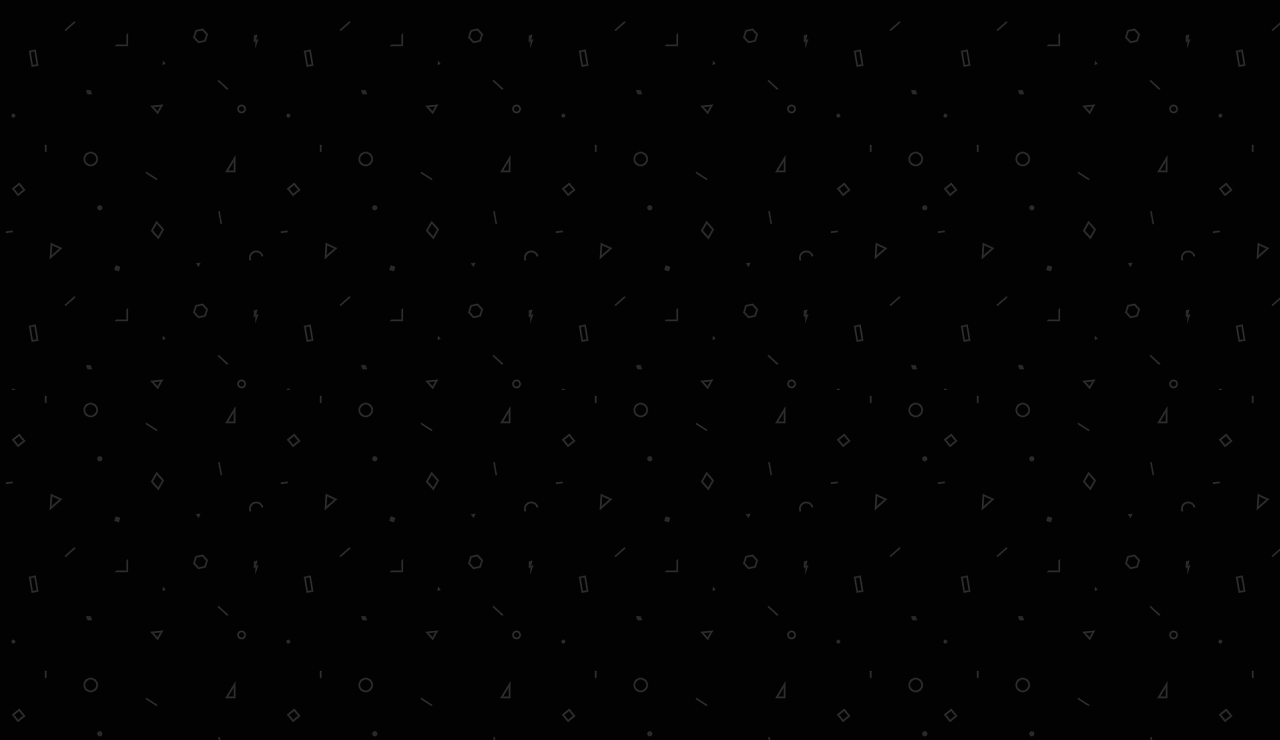
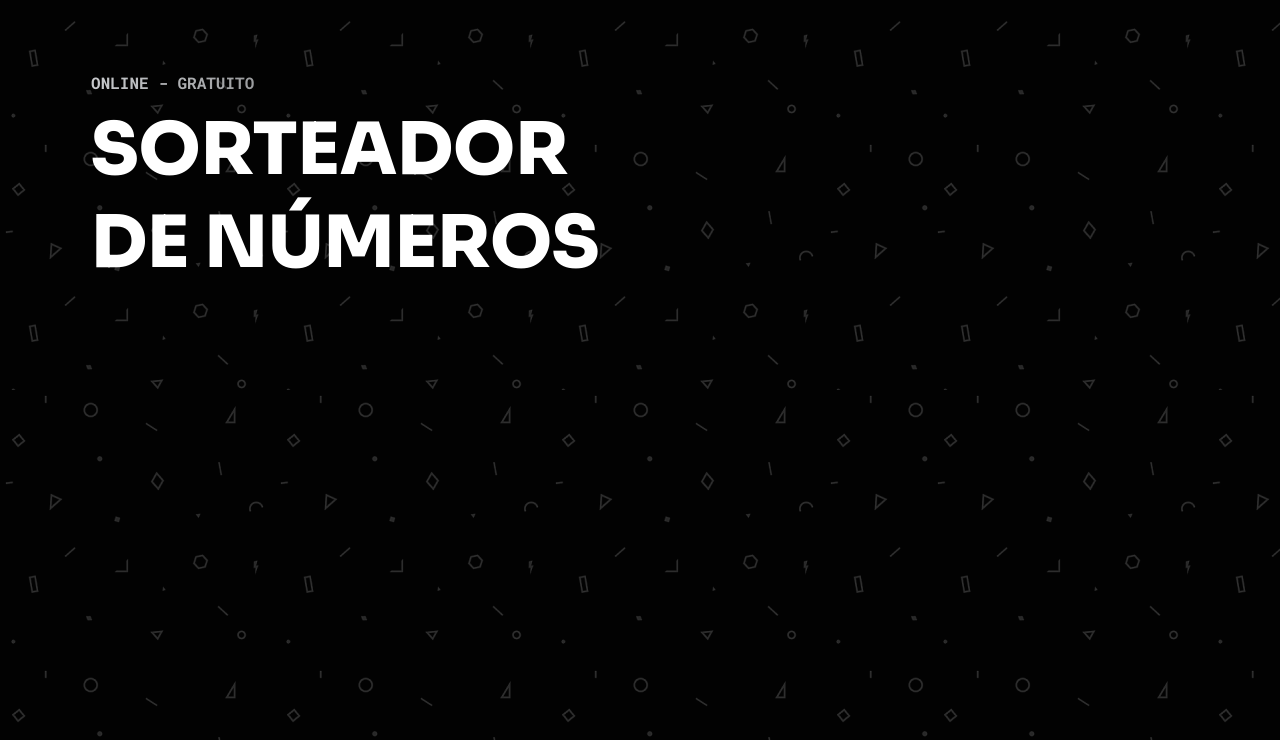
Before and after one commit to marlon-monteiro/cr-project-raffle, a plain HTML site: page index.html in a window 1280 px wide. Shown: the part 136-876 px from the top of the page. Drawn offline with Linux system fonts and the light colour scheme.

Commit message:
title done

```diff
--- a/index.html
+++ b/index.html
@@ -26,6 +26,17 @@
       <h1>NUMBERS</h1>
     </header>
 
+    <main>
+      <div id="title">
+        <h3>Online - gratuito</h3>
+        <h1>Sorteador de números</h1>
+      </div>
+
+
+
+
+    </main>
+
 
   </div>
 
--- a/style/index.css
+++ b/style/index.css
@@ -1,3 +1,4 @@
 @import url(global.css);
 @import url(app.css);
 @import url(header.css);
+@import url(main.css)
--- /dev/null
+++ b/style/main.css
@@ -0,0 +1,48 @@
+main {
+  margin: 2.875rem auto;
+
+  @media (min-width: 80em) {
+    margin-top: 5.56rem;
+  }
+}
+
+#title {
+  width: 19.93rem;
+  height: 8.5rem;
+
+  @media (min-width: 80em) {
+    width: 31.75rem;
+    height: 14rem;
+    margin: 0;
+  }
+
+  & h3 {
+    margin-bottom: 0.5rem;
+    font: var(--text-overline);
+    background: linear-gradient(
+      90deg,
+      var(--content-secondary) 0%,
+      var(--background-gray) 100%
+    );
+    -webkit-background-clip: text;
+    -webkit-text-fill-color: transparent;
+    text-transform: uppercase;
+  }
+
+  & h1 {
+    font: var(--text-display-medium);
+    color: var(--content-primary);
+    text-transform: uppercase;
+  }
+
+  @media (min-width: 80em) {
+    & h3 {
+      width: 32rem;
+    }
+
+    & h1 {
+      width: 32rem;
+      font: var(--text-display-large);
+    }
+  }
+}
```
